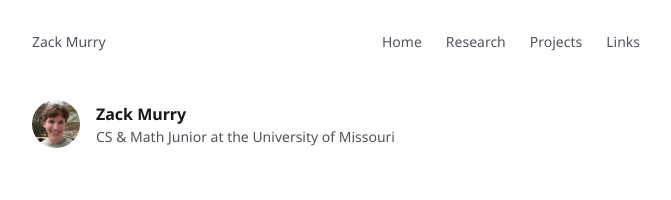
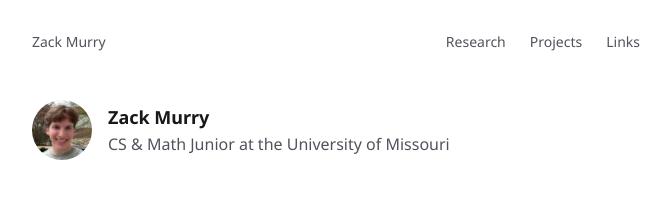
Before and after one commit to ZackMurry/website, a Next.js app: page / in a window 1280 px wide. Shown: the top 200 px of the page, without its empty margins (304-975 px from the left). Built offline with nearby package versions, Linux system fonts and the light colour scheme.

Commit message:
Tweak UI

```diff
--- a/app/page.tsx
+++ b/app/page.tsx
@@ -6,10 +6,10 @@ const HomePage = () => (
   <div className='mx-auto grid max-w-2xl gap-12 px-4 py-8 pb-12 sm:px-8 leading-relaxed text-zinc-600'>
     <Header />
     <div className='flex justify-start items-center gap-4'>
-      <Image src='/headshot.jpg' alt='Headshot' width='48' height='48' className='rounded-[50%]' />
+      <Image src='/headshot.jpg' alt='Headshot' width='60' height='60' className='rounded-[50%]' />
       <div>
-        <h1 className='text-zinc-900 font-bold'>Zack Murry</h1>
-        <h1 className='text-zinc-600 text-sm'>CS & Math Junior at the University of Missouri</h1>
+        <h1 className='text-zinc-900 font-bold text-lg'>Zack Murry</h1>
+        <h1 className='text-zinc-600 text-md'>CS & Math Junior at the University of Missouri</h1>
       </div>
     </div>
     <article>
--- a/components/Header.tsx
+++ b/components/Header.tsx
@@ -7,9 +7,6 @@ const Header = () => (
         <Link href='/'>Zack Murry</Link>
       </div>
       <div className='flex justify-around gap-6'>
-        <Link href='/' className='hover:underline'>
-          Home
-        </Link>
         <Link href='/research' className='hover:underline'>
           Research
         </Link>
```
Also changed, not shown: 1 other file (tests, documents, lock files or other folders).
